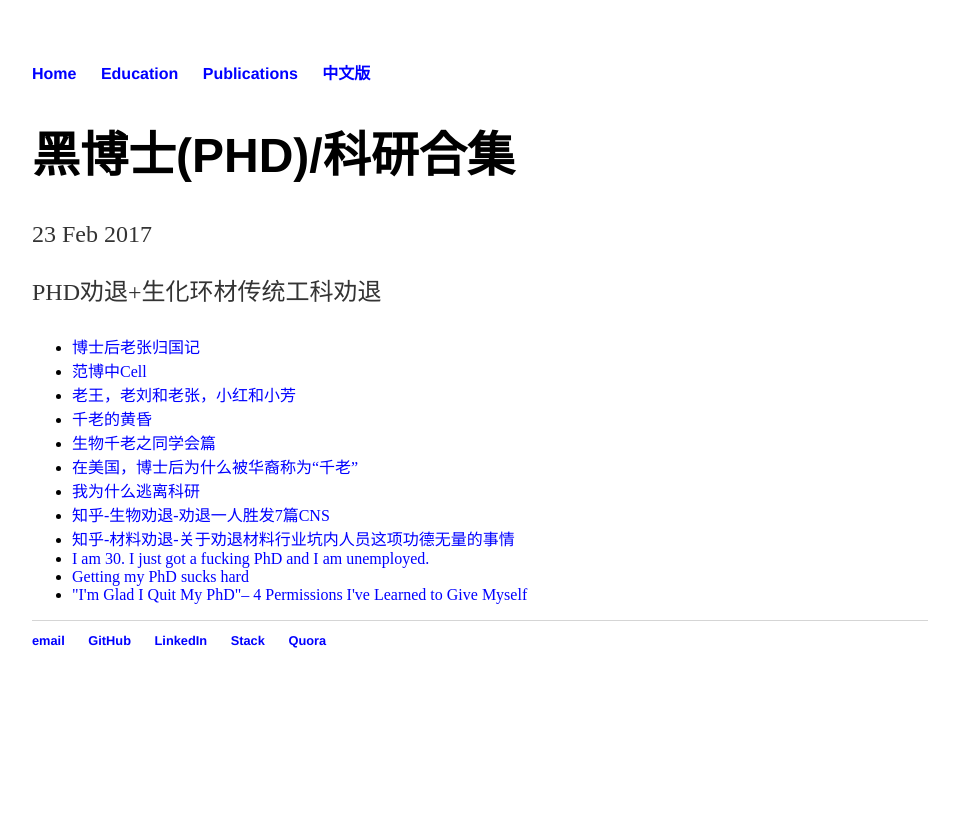
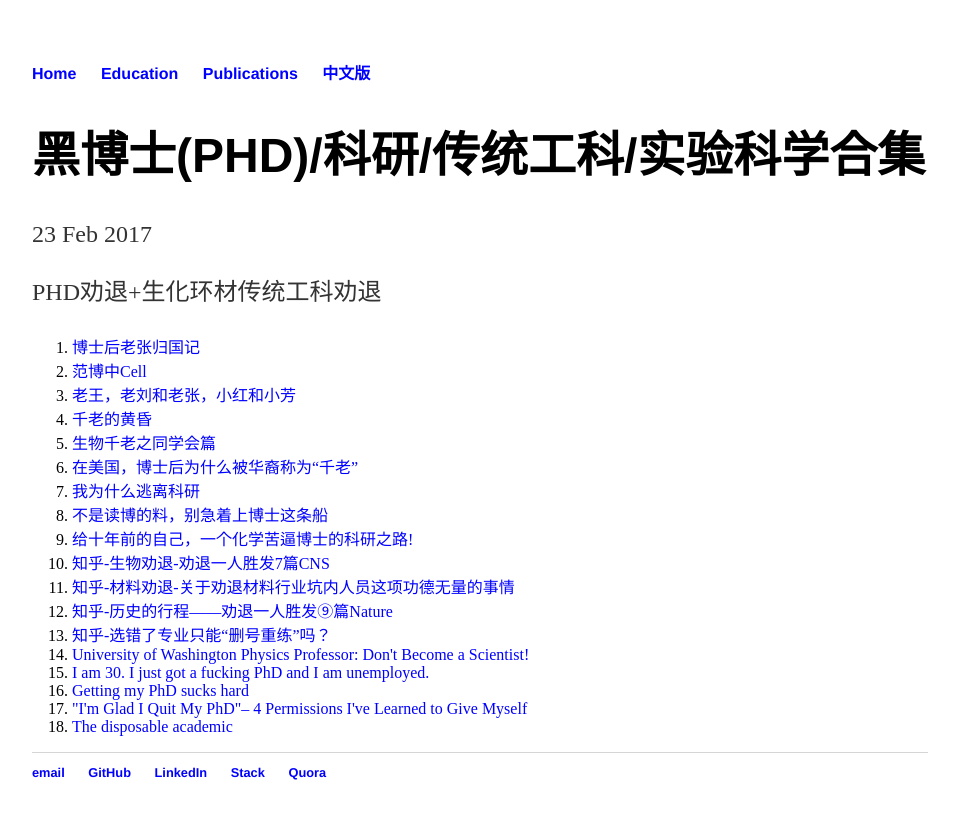
Before and after one commit to GUG11/gug11.github.io, a Jekyll site: the page built from _posts/2017-02-27-fuckingphd.md, in a window 1280 px wide. Shown: the top 819 px of the page, without its empty margins (160-1117 px from the left). Built offline with Jekyll 4.4.1, drawn with Linux system fonts in a browser that asks for light colours.

Commit message:
add more articles

```diff
--- a/_posts/2017-02-27-fuckingphd.md
+++ b/_posts/2017-02-27-fuckingphd.md
@@ -1,11 +1,11 @@
 ---
 layout: post
-title: "黑博士(PHD)/科研合集"
+title: "黑博士(PHD)/科研/传统工科/实验科学合集"
 date: 2017-02-23
 ---
 
 PHD劝退+生化环材传统工科劝退
-<ul>
+<ol>
     <li><a href="http://blog.sciencenet.cn/blog-450601-669425.html">博士后老张归国记</a></li>
     <li><a href="http://blog.sciencenet.cn/blog-250217-801152.html">范博中Cell</a></li>
     <li><a href="http://bbs.wenxuecity.com/joke/523855.html">老王，老刘和老张，小红和小芳</a></li>
@@ -13,10 +13,15 @@ PHD劝退+生化环材传统工科劝退
     <li><a href="https://www.douban.com/group/topic/55227892/">生物千老之同学会篇</a></li>
     <li><a href="http://muchong.com/html/201506/9058286.html">在美国，博士后为什么被华裔称为“千老”</a></li>
     <li><a href="http://blog.sciencenet.cn/blog-662228-633685.html">我为什么逃离科研</a></li>
+    <li><a href="https://site.douban.com/106790/widget/notes/2002622/note/278461408/">不是读博的料，别急着上博士这条船</a></li>
+    <li><a href="http://www.500d.me/article/4072.html"> 给十年前的自己，一个化学苦逼博士的科研之路!</a></li>
     <li><a href="https://www.zhihu.com/topic/20042479/hot">知乎-生物劝退-劝退一人胜发7篇CNS</a></li>
     <li><a href="https://www.zhihu.com/topic/20050267/hot">知乎-材料劝退-关于劝退材料行业坑内人员这项功德无量的事情</a></li>
+    <li><a href="https://zhuanlan.zhihu.com/p/23135784">知乎-历史的行程——劝退一人胜发⑨篇Nature</a></li>
+    <li><a href="https://www.zhihu.com/question/55725901/answer/148528132">知乎-选错了专业只能“删号重练”吗？</a></li>
+    <li><a href="http://katz.fastmail.us/scientist.html">University of Washington Physics Professor: Don't Become a Scientist!</a></li>
     <li><a href="https://www.reddit.com/r/IAmA/comments/niid1/i_am_30_i_just_got_a_fucking_phd_and_i_am/">I am 30. I just got a fucking PhD and I am unemployed.</a></li>
     <li><a href="https://www.reddit.com/r/offmychest/comments/2q3kpj/getting_my_phd_sucks_hard/">Getting my PhD sucks hard</a></li>
-    <li><a href="http://www.selloutyoursoul.com/2013/11/06/im-glad-i-quit-my-phd/">
-"I'm Glad I Quit My PhD"– 4 Permissions I've Learned to Give Myself</a></li>
-</ul>
+    <li><a href="http://www.selloutyoursoul.com/2013/11/06/im-glad-i-quit-my-phd/"> "I'm Glad I Quit My PhD"– 4 Permissions I've Learned to Give Myself</a></li>
+    <li><a href="http://www.economist.com/node/17723223/">The disposable academic</a></li>
+</ol>
```
Also changed, not shown: _draft/2017-02-28-quitphd.md (renamed from _posts/2017-02-28-quitphd.md).
